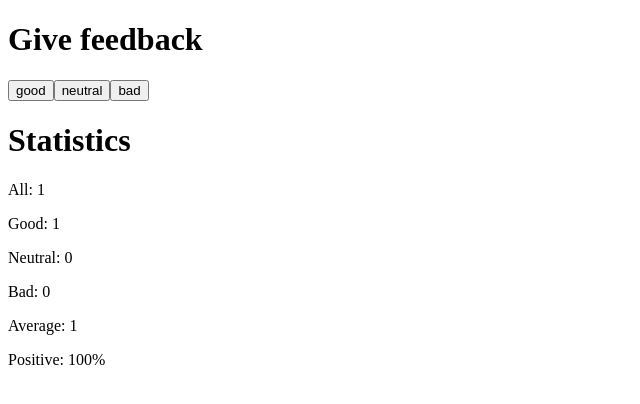
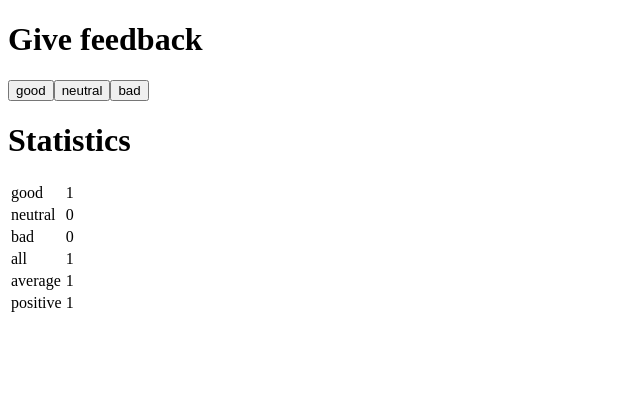
Before and after one commit to noamros9/full_stack_open, a React (Vite) app in the folder full-stack-open-project/: page / in a window 1280 px wide. Both pictures are taken after a click on the button "good". Shown: the top 404 px of the page, without its empty margins (0-640 px from the left). Built offline with nearby package versions, Linux system fonts and the light colour scheme.

Commit message:
exc 1.11 done

```diff
--- a/full-stack-open-project/src/part1/unicafe/UnicafeApp.jsx
+++ b/full-stack-open-project/src/part1/unicafe/UnicafeApp.jsx
@@ -32,19 +32,27 @@ const Statistics = ({ good, neutral, bad }) => {
     return (
         <div>
             <h1>Statistics</h1>
-            <StatisticLine text="All" value={good + neutral + bad} />
-            <StatisticLine text="Good" value={good} />
-            <StatisticLine text="Neutral" value={neutral} />
-            <StatisticLine text="Bad" value={bad} />
-            <StatisticLine text="Average" value={(good - bad) / (good + neutral + bad)} />
-            <StatisticLine text="Positive" value={`${(good / (good + neutral + bad)) * 100}%`} />
+            <table>
+                <tbody>
+                    <StatisticLine text='good' value={good} />
+                    <StatisticLine text='neutral' value={neutral} />
+                    <StatisticLine text='bad' value={bad} />
+                    <StatisticLine text='all' value={good + neutral + bad} />
+                    <StatisticLine text='average' value={(good - bad) / (good + neutral + bad)} />
+                    <StatisticLine text='positive' value={good / (good + neutral + bad)} />
+                </tbody>
+            </table>
         </div>
     )
 }
 
+
 const StatisticLine = ({ text, value }) => {
     return (
-        <p>{text}: {value}</p>
+        <tr>
+            <td>{text} </td>
+            <td> {value}</td>
+        </tr>
     )
 }
 
```
